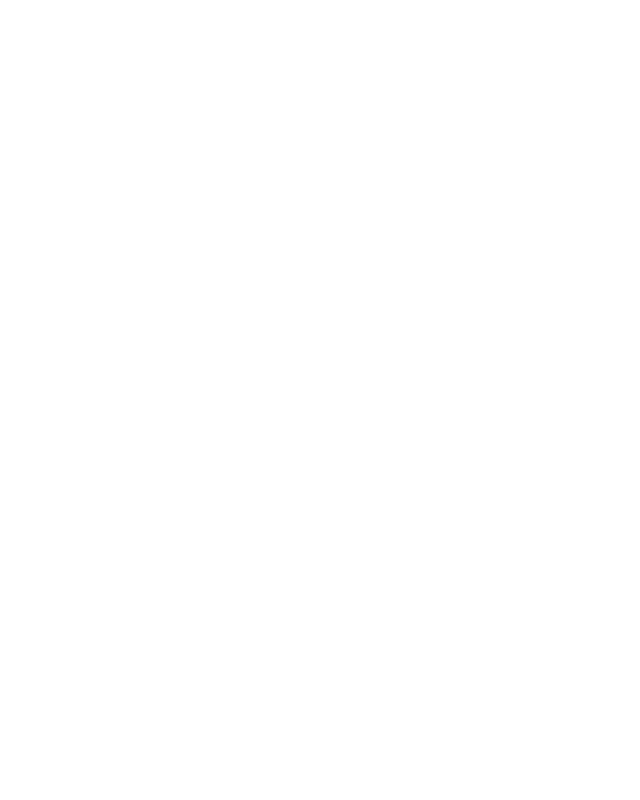
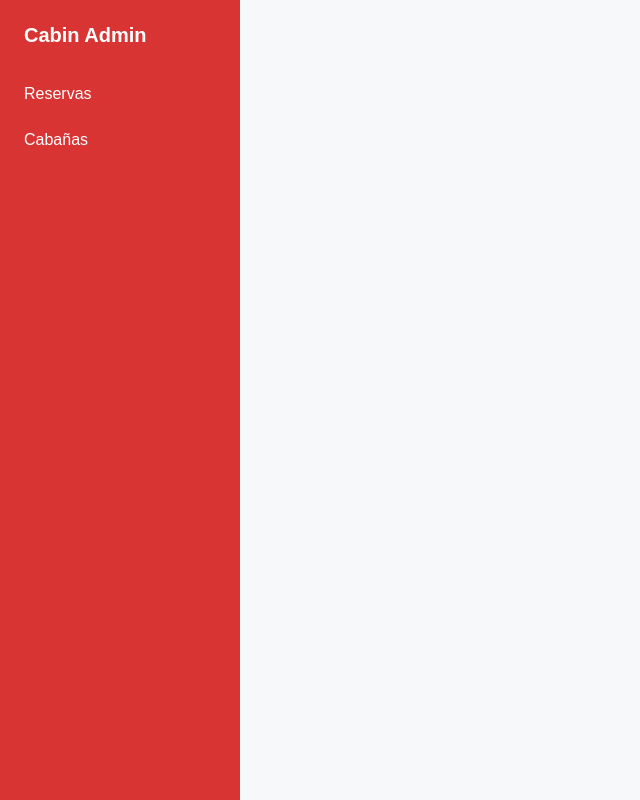
Before and after one commit to FacundoaQuiroga/laravel-vue-cabin-booking, a Vue app in the folder frontend/: page /admin in a window 1280 px wide. Before the commit this address had no page. Shown: the whole page, without its empty margins (0-640 px from the left). Built offline with nearby package versions, Linux system fonts and the light colour scheme; the HTML template or start-up script is replaced by a standard one.

Commit message:
Add public and admin layouts

```diff
--- /dev/null
+++ b/frontend/src/layouts/AdminLayout.vue
@@ -0,0 +1,51 @@
+<template>
+  <div class="app-layout">
+    <aside class="sidebar">
+      <div class="brand">Cabin Admin</div>
+
+      <router-link to="/admin/reservations" class="nav-link">Reservas</router-link>
+      <router-link to="/admin/cabins" class="nav-link">Cabañas</router-link>
+    </aside>
+
+    <main class="content">
+      <router-view />
+    </main>
+  </div>
+</template>
+
+<style scoped>
+.app-layout {
+  display: flex;
+  min-height: 100vh;
+}
+
+.sidebar {
+  width: 240px;
+  background: #d93434;
+  color: white;
+  padding: 24px 0;
+}
+
+.brand {
+  font-weight: 700;
+  font-size: 20px;
+  padding: 0 24px 24px;
+}
+
+.nav-link {
+  display: block;
+  padding: 14px 24px;
+  color: white;
+  text-decoration: none;
+}
+
+.nav-link.router-link-active {
+  background: rgba(0, 0, 0, 0.18);
+}
+
+.content {
+  flex: 1;
+  padding: 24px;
+  background: #f7f8fa;
+}
+</style>
--- /dev/null
+++ b/frontend/src/layouts/PublicLayout.vue
@@ -0,0 +1,3 @@
+<template>
+  <router-view />
+</template>
--- a/frontend/src/router/index.js
+++ b/frontend/src/router/index.js
@@ -1,21 +1,40 @@
 import { createRouter, createWebHistory } from 'vue-router'
+import PublicLayout from '@/layouts/PublicLayout.vue'
+import AdminLayout from '@/layouts/AdminLayout.vue'
+import HomeView from '@/views/HomeView.vue'
 import ReservationsView from '@/views/ReservationsView.vue'
 import CabinsView from '@/views/CabinsView.vue'
-
 
 const router = createRouter({
   history: createWebHistory(import.meta.env.BASE_URL),
   routes: [
     {
       path: '/',
-      name: 'reservations',
-      component: ReservationsView,
+      component: PublicLayout,
+      children: [
+        {
+          path: '',
+          name: 'home',
+          component: HomeView,
+        },
+      ],
     },
     {
-      path: '/cabins',
-      name: 'cabins',
-      component: CabinsView,
-    }
+      path: '/admin',
+      component: AdminLayout,
+      children: [
+        {
+          path: 'reservations',
+          name: 'admin.reservations',
+          component: ReservationsView,
+        },
+        {
+          path: 'cabins',
+          name: 'admin.cabins',
+          component: CabinsView,
+        },
+      ],
+    },
   ],
 })
 
--- /dev/null
+++ b/frontend/src/views/HomeView.vue
@@ -0,0 +1,10 @@
+<template>
+  <div style="padding: 40px">
+    <h1>Cabin Reservation Platform</h1>
+    <p>Gestiona reservas de cabañas de forma simple.</p>
+
+    <router-link to="/admin/reservations">
+      Ir al panel de administración
+    </router-link>
+  </div>
+</template>
```
Also changed, not shown: frontend/src/views/LoginView.vue (added).
